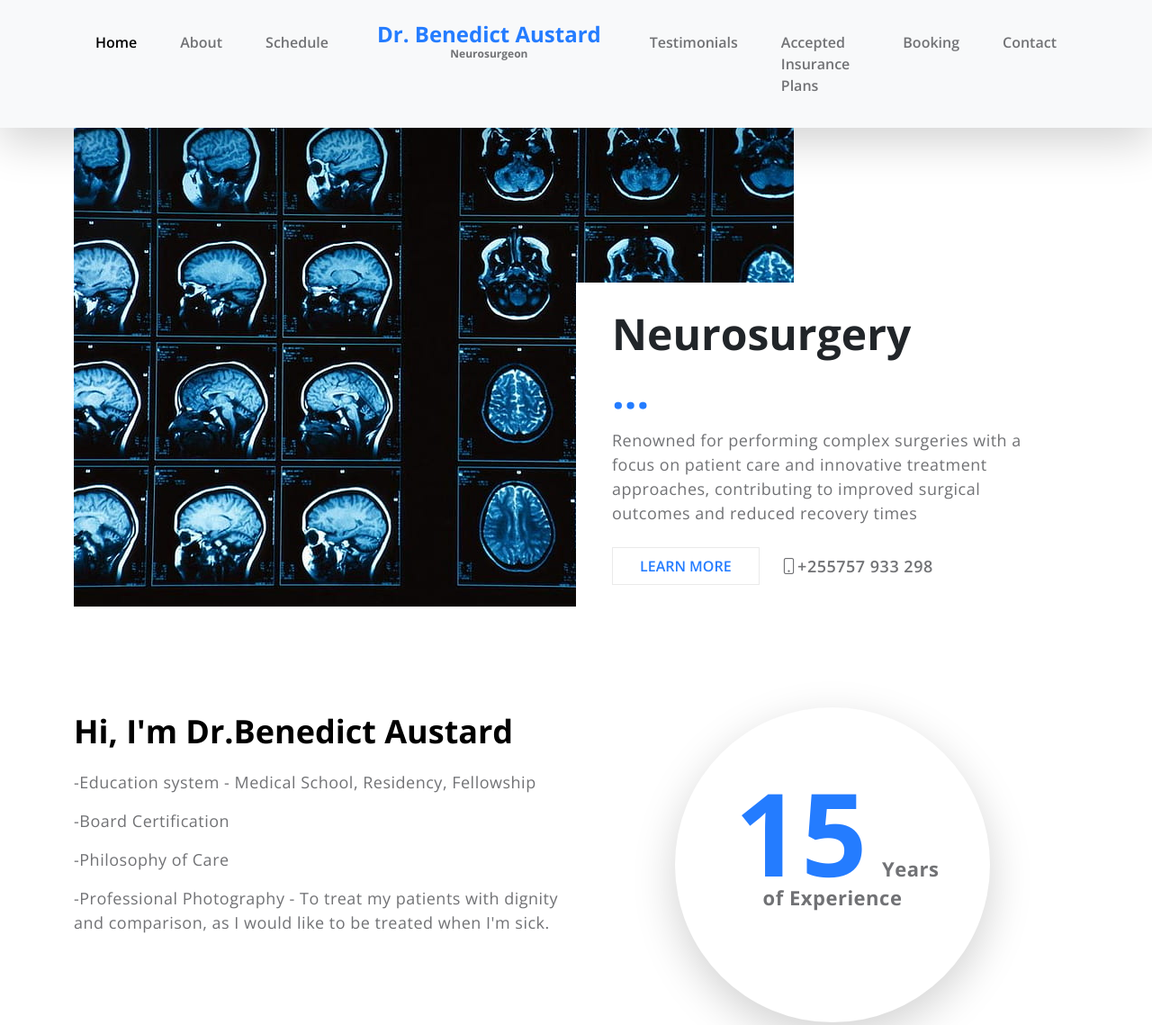
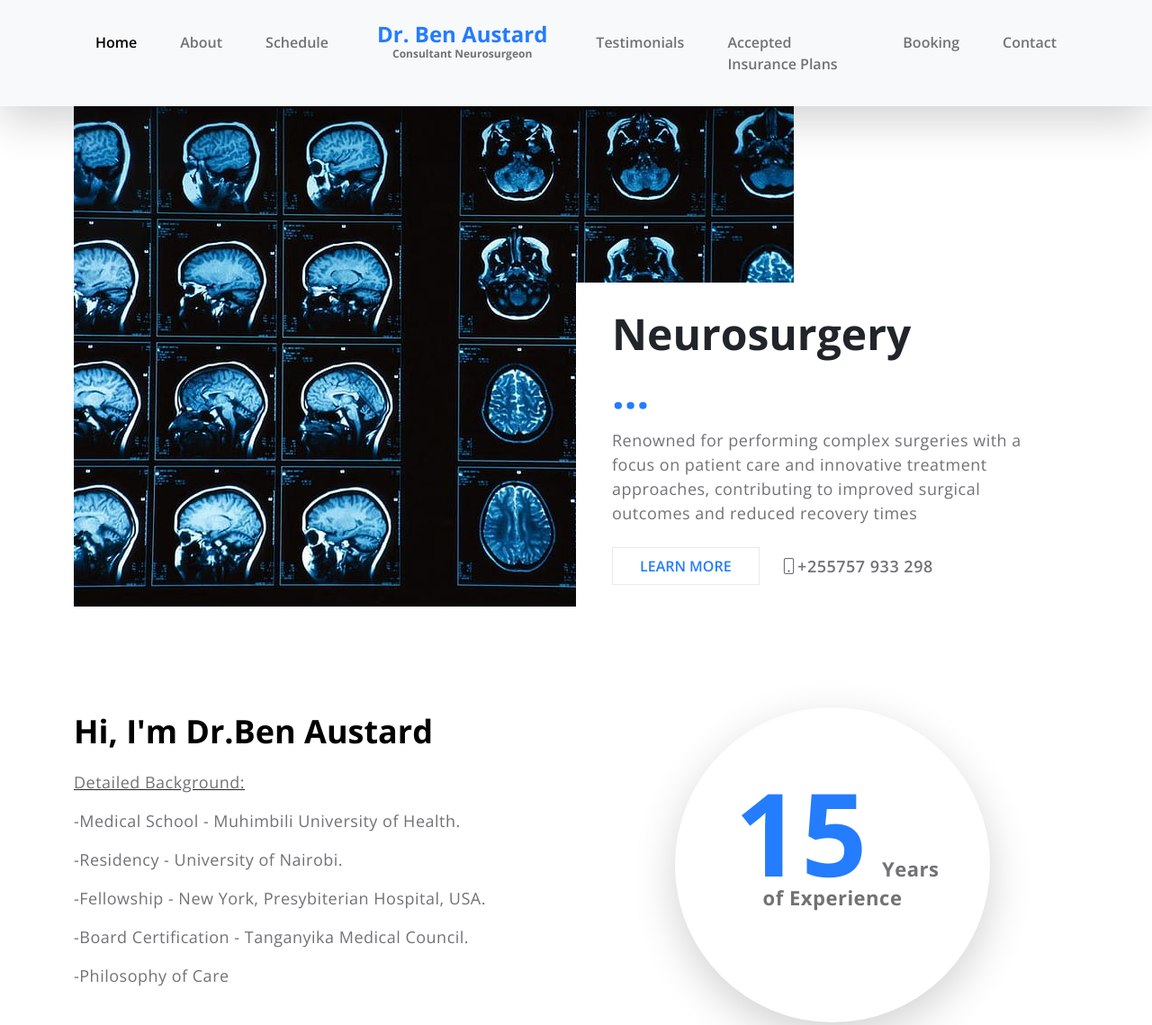
Before and after one commit to eyern/ben, a plain HTML site: page index.html in a window 1280 px wide. Shown: the top 1139 px of the page at 90% size. Drawn offline with nearby package versions, Linux system fonts and the light colour scheme; a script that the page names is missing.

Commit message:
work changes

```diff
--- a/index.html
+++ b/index.html
@@ -4,10 +4,10 @@
         <meta charset="utf-8">
         <meta name="viewport" content="width=device-width, initial-scale=1">
 
-        <meta name="description" content="Dr. Benedict Austard - Neurosurgeon">
-        <meta name="author" content="Dr. Benedict Austard">
+        <meta name="description" content="Dr. Ben Austard - Consultant Neurosurgeon">
+        <meta name="author" content="Dr. Ben Austard">
 
-        <title>Dr. Benedict Austard - Neurosurgery</title>
+        <title>Dr. Ben Austard - Neurosurgery</title>
 
         <!-- CSS FILES -->
         <link rel="preconnect" href="https://fonts.googleapis.com">
@@ -35,8 +35,8 @@
             <nav class="navbar navbar-expand-lg bg-light fixed-top shadow-lg">
                 <div class="container">
                     <a class="navbar-brand mx-auto d-lg-none" href="#">
-                        Dr. Benedict Austard
-                        <strong class="d-block">Neurosurgeon</strong>
+                        Dr. Ben Austard
+                        <strong class="d-block">Consultant Neurosurgeon</strong>
                     </a>
 
                     <button class="navbar-toggler" type="button" data-bs-toggle="collapse" data-bs-target="#navbarNav" aria-controls="navbarNav" aria-expanded="false" aria-label="Toggle navigation">
@@ -58,8 +58,8 @@
                             </li>
 
                             <a class="navbar-brand d-none d-lg-block" href="index.html">
-                                Dr. Benedict Austard
-                                <strong class="d-block">Neurosurgeon</strong>
+                                Dr. Ben Austard
+                                <strong class="d-block">Consultant Neurosurgeon</strong>
                             </a>
 
                             <li class="nav-item">
@@ -134,15 +134,20 @@
                     <div class="row">
 
                         <div class="col-lg-6 col-md-6 col-12">
-                            <h2 class="mb-lg-3 mb-3">Hi, I'm Dr.Benedict Austard</h2>
+                            <h2 class="mb-lg-3 mb-3">Hi, I'm Dr.Ben Austard</h2>
 
-                            <p>-Education system - Medical School, Residency, Fellowship</p>
+                            <strong><u><p>Detailed Background:</p></u></strong>
+                            <p>-Medical School - Muhimbili University of Health.</p>
 
-                            <p>-Board Certification</p>
+                            <p>-Residency - University of Nairobi.</p>
+
+                            <p>-Fellowship  - New York, Presybiterian Hospital, USA.</p>
+
+                            <p>-Board Certification - Tanganyika Medical Council.</p>
 
                             <p>-Philosophy of Care</p>
 
-                            <p>-Professional Photography - To treat my patients with dignity and comparison, as I would like to be treated when I'm sick.</p>
+
                         </div>
 
                         <div class="col-lg-4 col-md-5 col-12 mx-auto">
@@ -238,8 +243,8 @@
             <div class="col-md-6 d-flex align-items-stretch">
               <div class="card aos-init aos-animate" data-aos="fade-up" data-aos-delay="200">
                 <div class="card-body">
-                  <h5 class="card-title">Headache, neck pain, Back pain, Stroke, Hydrocephalus, Elipsy, Brain Tumours</h5>
-                  <p class="card-text">If you experience any of the above symptoms, especially if they are sudden, severe, or accompanied by other neurological symptoms, it's crucial to seek immediate medical attention. Dr. Benedict Austin can perform a thorough evaluation to determine the underlying cause and recommend appropriate treatment.</p>
+                  <h5 class="card-title">Headache, neck pain, Back pain, Stroke, Hydrocephalus, Epilepsy, Brain Tumours</h5>
+                  <p class="card-text">If you experience any of the above symptoms, especially if they are sudden, severe, or accompanied by other neurological symptoms, it's crucial to seek immediate medical attention. Dr. Ben Austard can perform a thorough evaluation to determine the underlying cause and recommend appropriate treatment.</p>
                 </div>
               </div>
             </div>
@@ -429,7 +434,7 @@
 
                                     <p class="text-primary d-block mt-2 mb-0 w-100"><strong>Doctor cares for everyone!</strong></p>
 
-                                    <p class="reviews-text w-100">We were very grateful to have Dr. Benedict evaluate my husband for traumatic brain injury and would highly recommend him to anyone with a neurological concern</p>
+                                    <p class="reviews-text w-100">We were very grateful to have Dr. Ben evaluate my husband for traumatic brain injury and would highly recommend him to anyone with a neurological concern</p>
 
                                     <img src="images/reviews/review.jpg" class="img-fluid reviews-image" alt="">
 
@@ -473,7 +478,7 @@
 
                                     <p class="text-primary d-block mt-2 mb-0 w-100"><strong>Very atttentive to details!</strong></p>
 
-                                    <p class="reviews-text w-100">Dr Benedict is a talented and proficient neurosurgeon. I will recommend him highly.</p>
+                                    <p class="reviews-text w-100">Dr Ben is a talented and proficient neurosurgeon. I will recommend him highly.</p>
 
                                     <img src="images/reviews/review.jpg" class="img-fluid reviews-image" alt="">
 
@@ -588,7 +593,7 @@
                     </div>
 
                     <div class="col-lg-3 col-12 ms-auto mt-4 mt-lg-0">
-                        <p class="copyright-text">©2025 Dr. Benedict Austard
+                        <p class="copyright-text">©2025 Dr. Ben Austard
                         <br><br>Designed by: <a href="https://eyern.dev" target="_parent"><u>Eyern</u></a></p>
                     </div>
 
@@ -633,7 +638,7 @@
                 "position":"right"
             },
             "brandSetting":{
-                "brandName":"Dr. Benedict Austard",
+                "brandName":"Dr. Ben Austard",
                 "brandSubTitle":"undefined",
                 "brandImg":"https://www.wati.io/wp-content/uploads/2023/04/Wati-logo.svg",
                 "welcomeText":"Hi there!\nHow can I help you?",
```
Also changed, not shown: sitemap.xml (added, +22 -0 lines).
